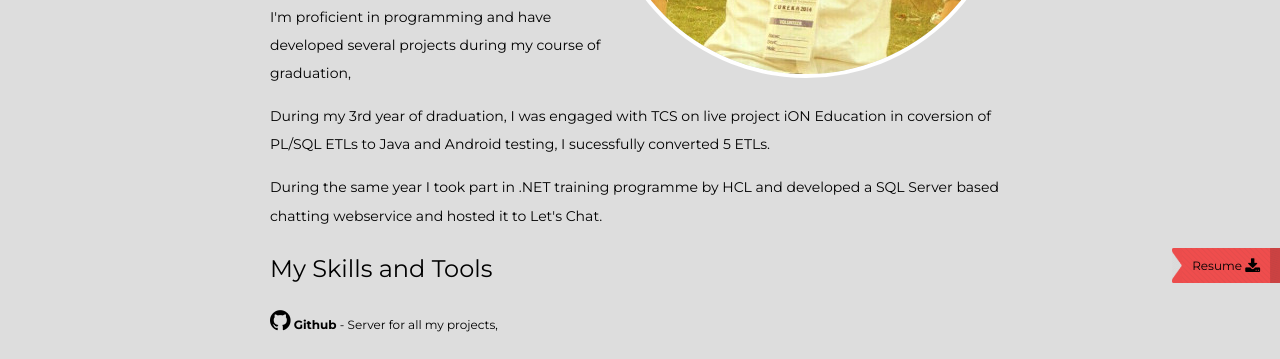
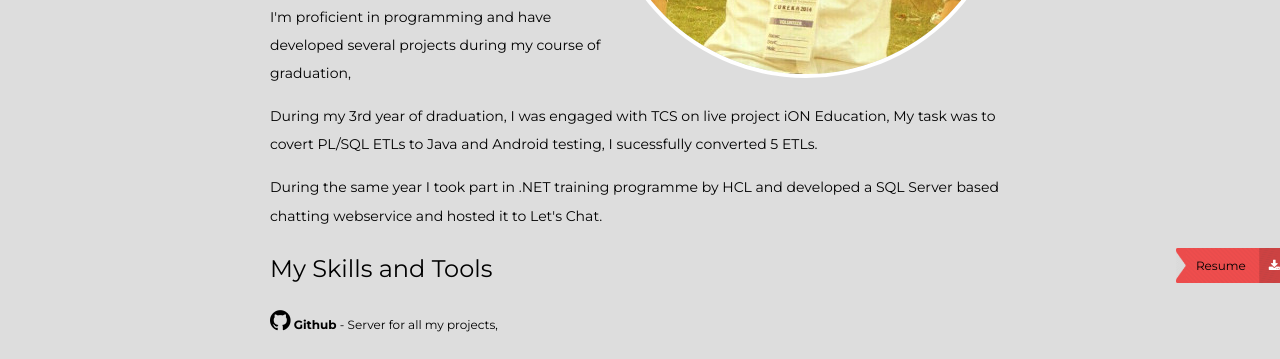
Before and after one commit to zkhan93/zkhan93.github.io, a Jekyll site: the page built from about.html, in a window 1280 px wide and 900 px high. Shown: the part 421-780 px from the top of the window. Built offline with Jekyll 4.4.1, drawn with Linux system fonts in a browser that asks for light colours; nearby versions of some CDN libraries.

Commit message:
update self info

```diff
--- a/about.html
+++ b/about.html
@@ -15,7 +15,7 @@ permalink: /about/
 	<h3>
 I'm proficient in programming and have developed several projects during my course of graduation,
 </h3><h3>
-During my 3rd year of draduation, I was engaged with TCS on live project iON Education in coversion of PL/SQL ETLs to Java and Android testing, I sucessfully converted 5 ETLs.
+During my 3rd year of draduation, I was engaged with TCS on live project iON Education, My task was to covert PL/SQL ETLs to Java and Android testing, I sucessfully converted 5 ETLs.
 </h3><h3>
 During the same year I took part in .NET training programme by HCL and developed a SQL Server based chatting webservice and hosted it to <a href="http://letschat.somee.com">Let's Chat</a>.
 	</h3>
@@ -35,9 +35,9 @@ During the same year I took part in .NET training programme by HCL and developed
 
 
 		{% if site.user_resume %}
-			<a href="/assets/files/{{site.user_resume}}">Download my resume <i class="fa fa-download fa-2x"></i></a>
+			<a href="/assets/files/{{site.user_resume}}">Download my resume <i class="fa fa-download "></i></a>
 			<div class="resume">
-				<span class="ribbon-start"></span><span class="ribbon-content"><a href="/assets/files/{{site.user_resume}}">Resume <i class="fa fa-download fa-lg"></i></a></span><span class="ribbon-end"></span>
+				<span class="ribbon-start"></span><span class="ribbon-content"><a href="/assets/files/{{site.user_resume}}">Resume </a></span><span class="ribbon-end"><i class="fa fa-download"></i></span>
 			</div>
 
 
```
